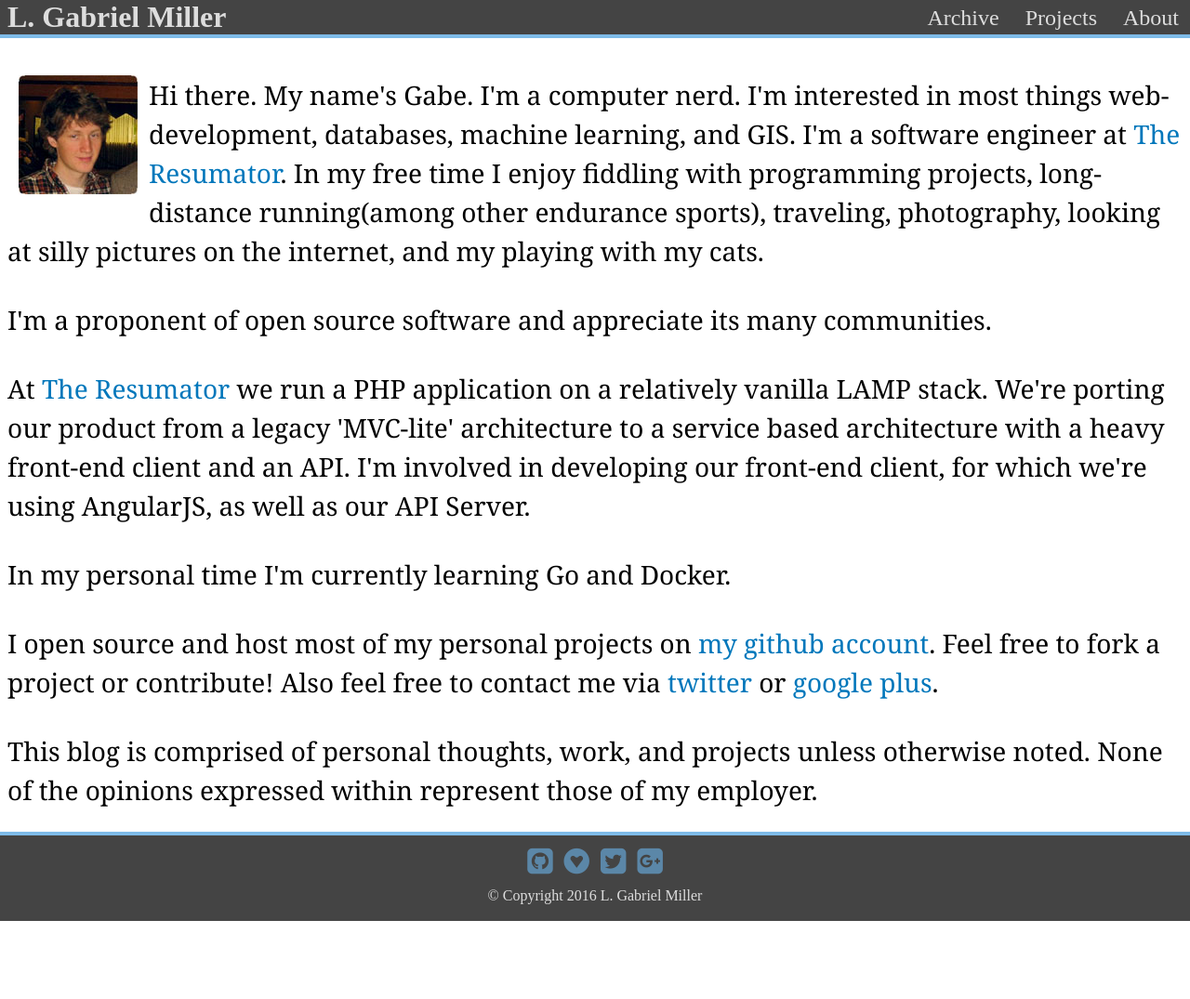
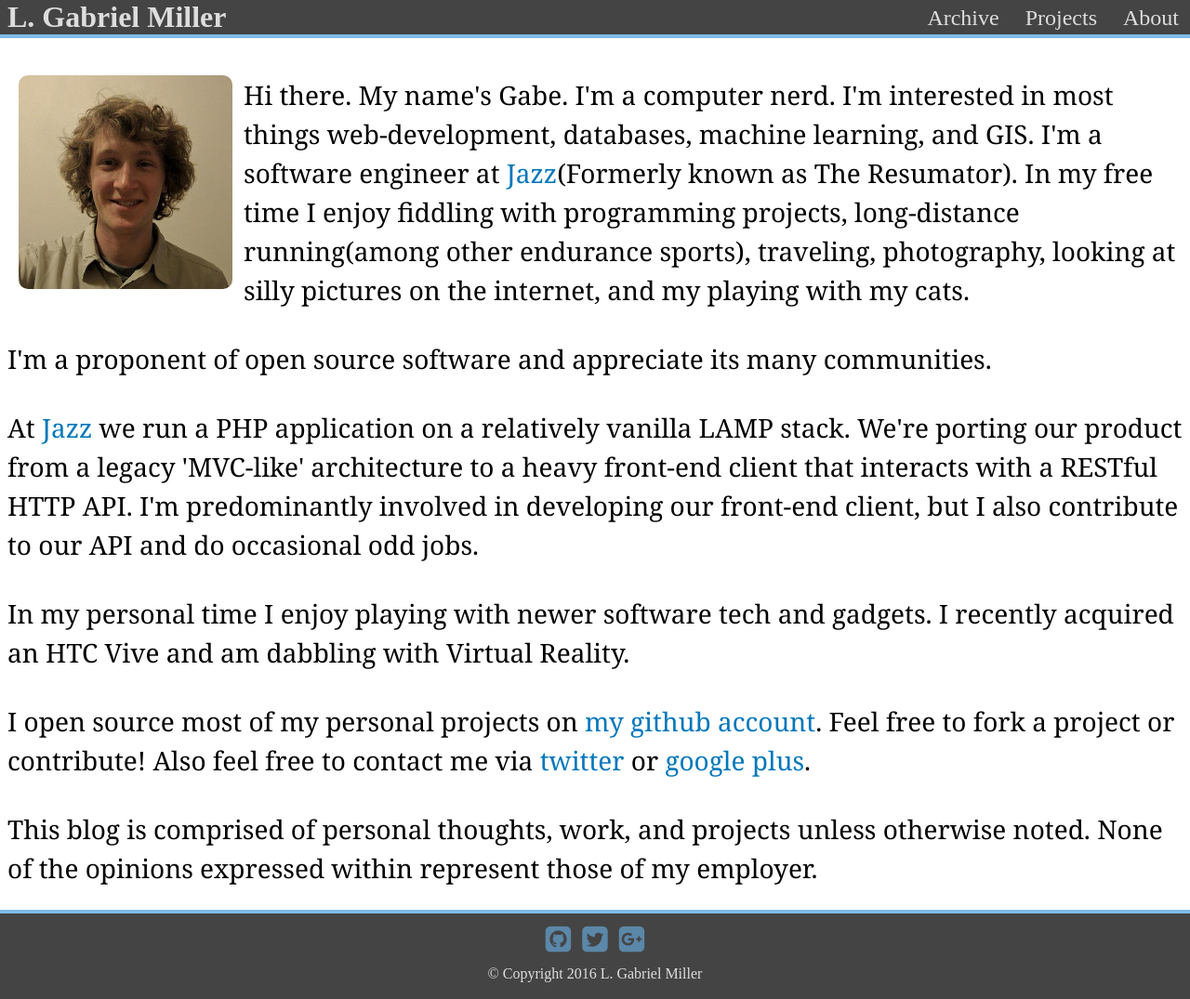
Before and after one commit to gabrielmiller/gabrielmiller.github.io, a Jekyll site: the page built from about.html, in a window 1280 px wide. Shown: the whole page at 93% size. Built offline with Jekyll 4.4.1, drawn with Linux system fonts in a browser that asks for light colours; nearby versions of some CDN libraries; before the commit the page ends 991 px from its top, so only the background shows below that.

Commit message:
Updates about section with pertinent info. Adds new avatar image. Tweaks css for rounding on new avatar. Removes gittip/gratipay link from footer.

```diff
--- a/_layouts/base.html
+++ b/_layouts/base.html
@@ -39,7 +39,6 @@
     <p id="social">
         <span>
             <a href="https://github.com/gabrielmiller" title="Github"><i class="fa fa-2x fa-github-square"></i></a>
-            <a href="https://gittip.com/gabrielmiller" title="Gittip"><i class="fa fa-2x fa-gittip"></i></a>
             <a href="https://twitter.com/lgabrielmiller" title="Twitter"><i class="fa fa-2x fa-twitter-square"></i></a>
             <a href="https://plus.google.com/110146363451638405094" title="Google Plus"><i class="fa fa-2x fa-google-plus-square"></i></a>
         </span>
--- a/about.html
+++ b/about.html
@@ -7,10 +7,10 @@ title: Projects
     <div class="img-wrapper thumbnail">
         <img src="/img/avatar.jpg">
     </div>
-    <p>Hi there. My name's Gabe. I'm a computer nerd. I'm interested in most things web-development, databases, machine learning, and GIS. I'm a software engineer at <a href="http://www.theresumator.com">The Resumator</a>. In my free time I enjoy fiddling with programming projects, long-distance running(among other endurance sports), traveling, photography, looking at silly pictures on the internet, and my playing with my cats.</p>
+    <p>Hi there. My name's Gabe. I'm a computer nerd. I'm interested in most things web-development, databases, machine learning, and GIS. I'm a software engineer at <a href="http://www.jazz.co">Jazz</a>(Formerly known as The Resumator). In my free time I enjoy fiddling with programming projects, long-distance running(among other endurance sports), traveling, photography, looking at silly pictures on the internet, and my playing with my cats.</p>
     <p>I'm a proponent of open source software and appreciate its many communities.</p>
-    <p>At <a href="http://www.theresumator.com">The Resumator</a> we run a PHP application on a relatively vanilla LAMP stack. We're porting our product from a legacy 'MVC-lite' architecture to a service based architecture with a heavy front-end client and an API. I'm involved in developing our front-end client, for which we're using AngularJS, as well as our API Server.</p>
-    <p>In my personal time I'm currently learning Go and Docker.</p>
-    <p>I open source and host most of my personal projects on <a href="https://github.com/gabrielmiller">my github account</a>. Feel free to fork a project or contribute! Also feel free to contact me via <a href="https://twitter.com/lgabrielmiller">twitter</a> or <a href="https://plus.google.com/110146363451638405094">google plus</a>.</p>
+    <p>At <a href="http://www.jazz.co">Jazz</a> we run a PHP application on a relatively vanilla LAMP stack. We're porting our product from a legacy 'MVC-like' architecture to a heavy front-end client that interacts with a RESTful HTTP API. I'm predominantly involved in developing our front-end client, but I also contribute to our API and do occasional odd jobs.</p>
+    <p>In my personal time I enjoy playing with newer software tech and gadgets. I recently acquired an HTC Vive and am dabbling with Virtual Reality.</p>
+    <p>I open source most of my personal projects on <a href="https://github.com/gabrielmiller">my github account</a>. Feel free to fork a project or contribute! Also feel free to contact me via <a href="https://twitter.com/lgabrielmiller">twitter</a> or <a href="https://plus.google.com/110146363451638405094">google plus</a>.</p>
     <p>This blog is comprised of personal thoughts, work, and projects unless otherwise noted. None of the opinions expressed within represent those of my employer.</p>
 </div>
```
Also changed, not shown: css/blog.css, img/avatar.jpg.
